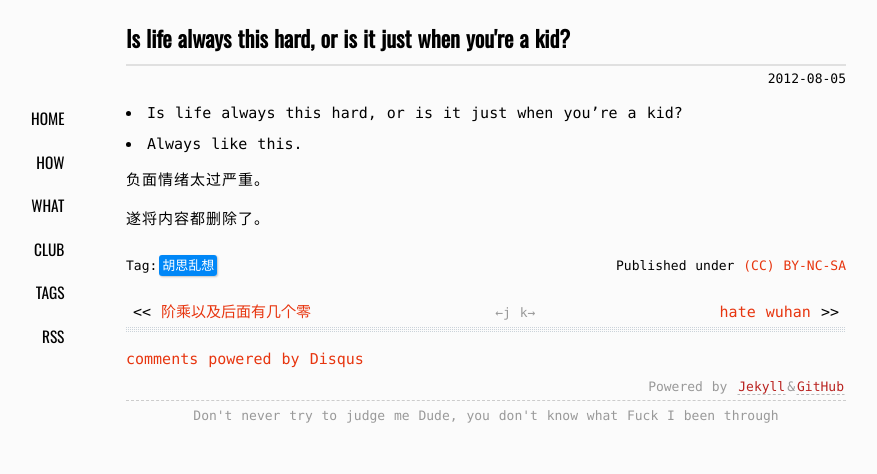
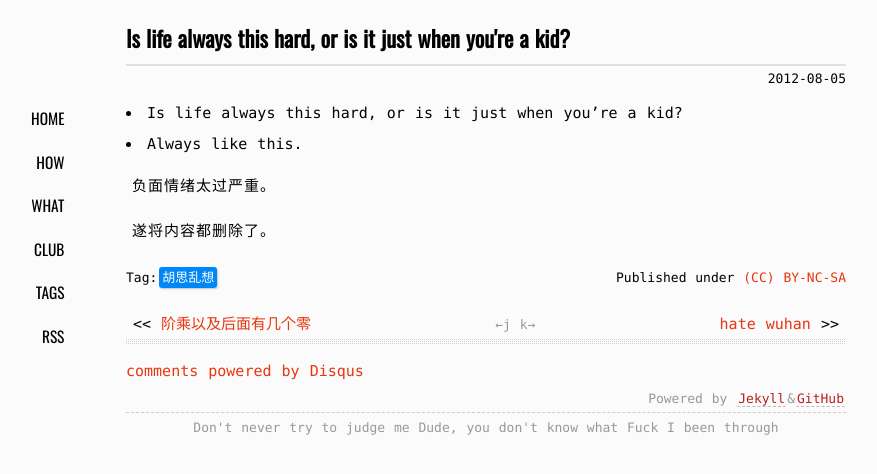
Before and after one commit to xavierskip/xavierskip.github.io, a Jekyll site: the page built from _posts/2012-08-05-life-struggle.md, in a window 1280 px wide. Shown: the top 474 px of the page, without its empty margins (154-1031 px from the left). Built offline with Jekyll 4.4.1, drawn with Linux system fonts in a browser that asks for light colours; nearby versions of some CDN libraries; Markdown is read by kramdown in place of the engine named in the settings; comment, search, counter and statistics services are not loaded.

Commit message:
.post p margin

```diff
--- a/media/css/style.css
+++ b/media/css/style.css
@@ -67,6 +67,7 @@ nav a:hover{background-color: #E7350F;text-decoration:none;color:#f9f9f9;border:
 .post{margin: .5em 0 1em 0;}
 .post h2{margin: 21px 0 13px 0;}
 .post p {
+	margin: 6px;
 	line-height: 1.6em;
 	letter-spacing: 1px;
 	word-wrap: break-word;
```
